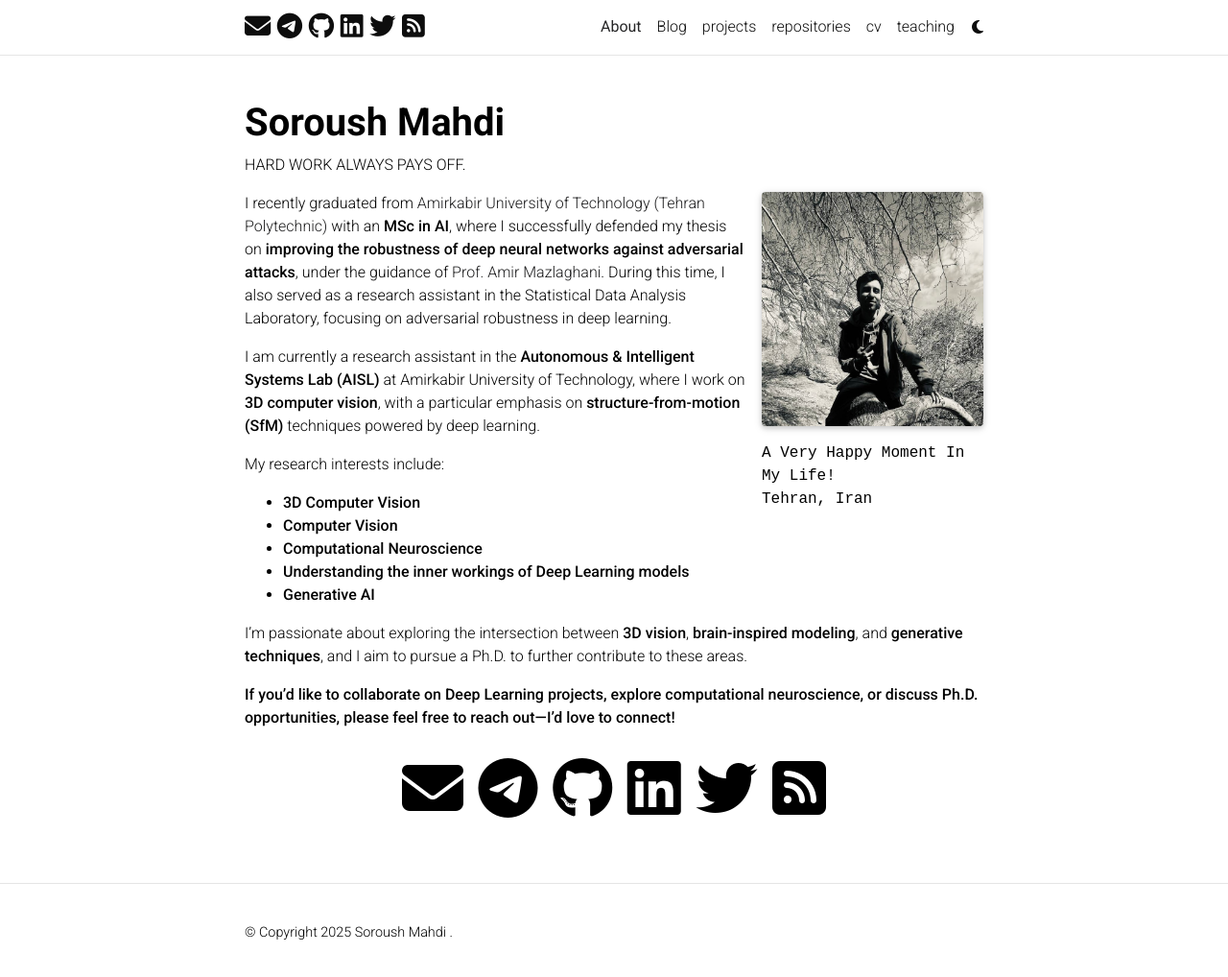
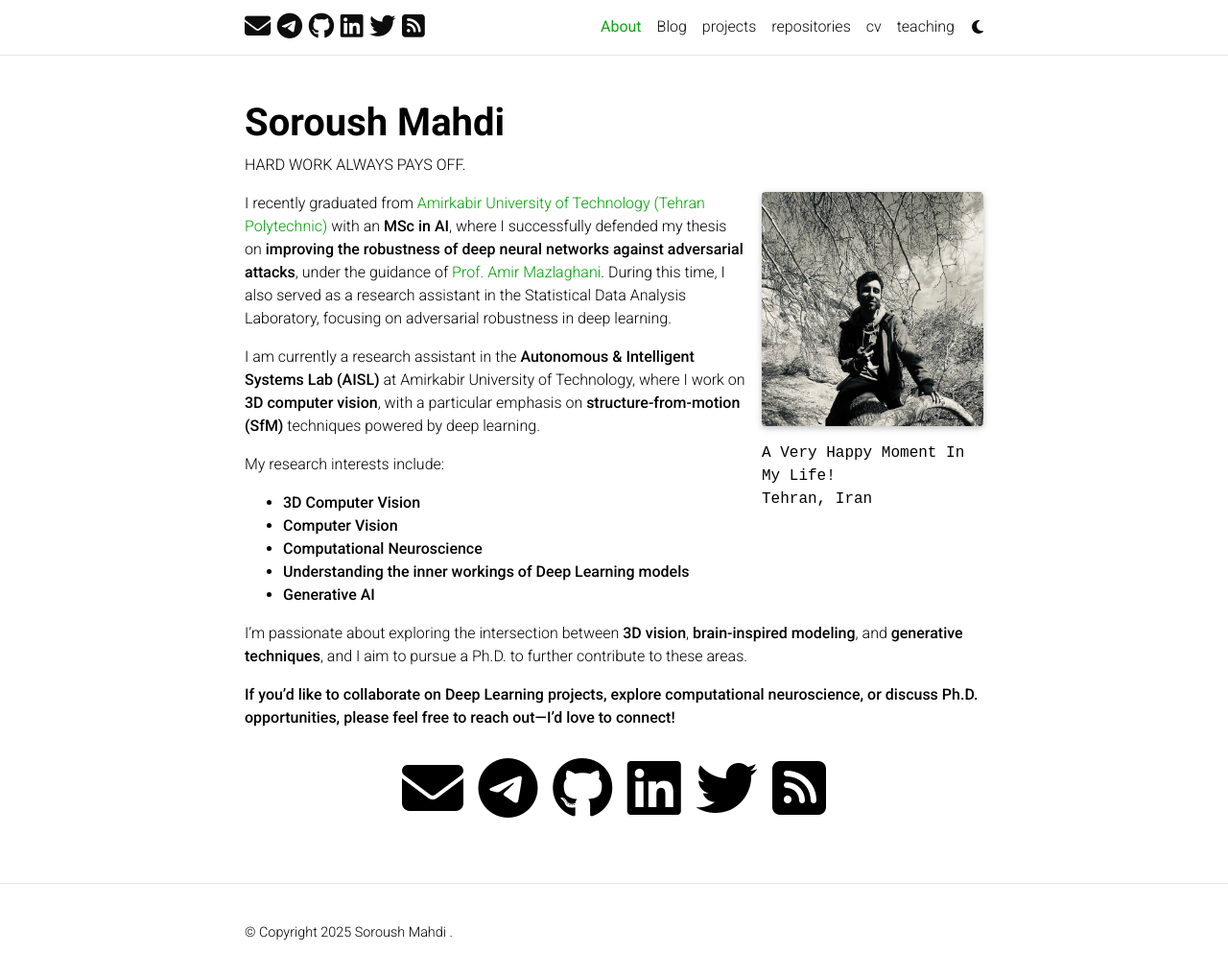
Before and after one commit to soroush-mim/soroush-mim.github.io, a Jekyll site: the page built from _pages/about.md, in a window 1280 px wide and 1023 px high. Shown: the top 1018 px of the window at 96% size. Built offline with Jekyll 4.4.1, drawn with Linux system fonts in a browser that asks for light colours; full-size pictures stand in for the smaller copies a plugin makes; comment, search, counter and statistics services are not loaded; a style sheet for code colours, icons or effects is not loaded.

Commit message:
theme edit

```diff
--- a/_layouts/evict3r.html
+++ b/_layouts/evict3r.html
@@ -364,9 +364,9 @@
           </div>
           <br> -->
 
-          <div class="content has-text-centered">
+          <!-- <div class="content has-text-centered">
             <p>
-              Select a layer to view the corresponding token eviction video (Layer 1 = L00.mp4).
+              Select a layer to view the corresponding token eviction video for a smaple input.
             </p>
             <label for="layerSelect" style="margin-right:8px;">Layer:</label>
             <select id="layerSelect">
@@ -400,7 +400,7 @@
             <video id="eviction-video" class="layer-video" autoplay muted loop playsinline data-prefix="{{ '/assets/evict3r/layers/' | relative_url }}">
               <source src="{{ '/assets/evict3r/layers/L00.mp4' | relative_url }}" type="video/mp4">
             </video>
-          </div>
+          </div> -->
           <br>
 
           <h2 class="title is-4" style="font-weight: 700;">Results Comparison</h2>
--- a/_sass/_themes.scss
+++ b/_sass/_themes.scss
@@ -7,7 +7,7 @@
   --global-code-bg-color: #{$code-bg-color-light};
   --global-text-color: #{$black-color};
   --global-text-color-light: #{$grey-color};
-  --global-theme-color: #{$grey-color-dark};
+  --global-theme-color: #{$green-color-dark};
   --global-hover-color: #{$blue-color-dark};
   --global-hover-text-color: #{$white-color};
   --global-footer-bg-color: #{$grey-color-dark};
```
